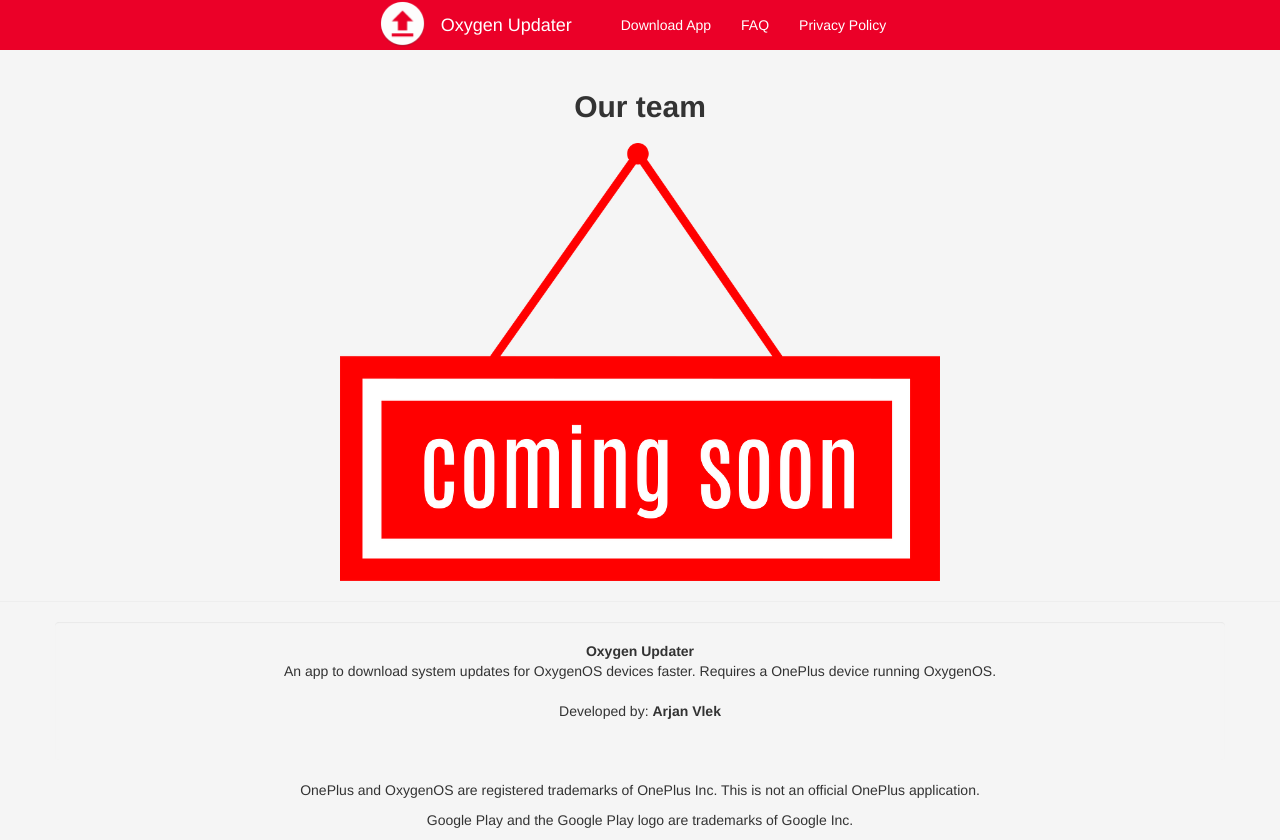
After one commit to OneNormalUsername/oxygen-updater-backend, a PHP site: page /team.php in a window 1280 px wide. The commit adds this page. Run offline with PHP 8.4, Linux system fonts and the light colour scheme.

Commit message:
Added placeholder page for /team page
- The new team's website will go live on their new server,
but users may already land on this page when the redesigned app
launches. The placeholder prevents Apache's 404 page from being
shown to those people.

```diff
--- /dev/null
+++ b/team.php
@@ -0,0 +1,156 @@
+<!DOCTYPE html>
+<html>
+<head>
+    <?php
+    require_once 'base.php';
+
+    // Localize the page.
+    $lang_ = isset($_SERVER['HTTP_ACCEPT_LANGUAGE']) ? substr($_SERVER['HTTP_ACCEPT_LANGUAGE'], 0, 2) : 'en';
+    require_once getTextFileToInclude($lang_, isset($_GET['lang']) ? $_GET['lang'] : null);
+    ?>
+
+    <!-- Description and keywords -->
+    <meta charset="utf-8">
+    <meta http-equiv="X-UA-Compatible" content="IE=edge">
+    <meta name="viewport" content="width=device-width, initial-scale=1">
+    <meta name="description" content="View information about the team behind the Oxygen Updater app">
+    <meta name="keywords" content="Team,Oxygen,OnePlus,OxygenOS,OS,Android,AndroidOS,System,Update,Systemupdate,OTA,Flash,Download,Faster,App">
+    <meta name="author" content="Arjan Vlek">
+
+    <!-- Page title -->
+    <title><?php text('TEAM_PAGE_TITLE') ?></title>
+
+    <!-- Favicon -->
+    <link rel="apple-touch-icon" sizes="57x57" href="/img/favicon/apple-icon-57x57.png">
+    <link rel="apple-touch-icon" sizes="60x60" href="/img/favicon/apple-icon-60x60.png">
+    <link rel="apple-touch-icon" sizes="72x72" href="/img/favicon/apple-icon-72x72.png">
+    <link rel="apple-touch-icon" sizes="76x76" href="/img/favicon/apple-icon-76x76.png">
+    <link rel="apple-touch-icon" sizes="114x114" href="/img/favicon/apple-icon-114x114.png">
+    <link rel="apple-touch-icon" sizes="120x120" href="/img/favicon/apple-icon-120x120.png">
+    <link rel="apple-touch-icon" sizes="144x144" href="/img/favicon/apple-icon-144x144.png">
+    <link rel="apple-touch-icon" sizes="152x152" href="/img/favicon/apple-icon-152x152.png">
+    <link rel="apple-touch-icon" sizes="180x180" href="/img/favicon/apple-icon-180x180.png">
+    <link rel="icon" type="image/png" sizes="192x192"  href="/img/favicon/android-icon-192x192.png">
+    <link rel="icon" type="image/png" sizes="32x32" href="/img/favicon/favicon-32x32.png">
+    <link rel="icon" type="image/png" sizes="96x96" href="/img/favicon/favicon-96x96.png">
+    <link rel="icon" type="image/png" sizes="16x16" href="/img/favicon/favicon-16x16.png">
+    <link rel="manifest" href="/manifest.json">
+    <meta name="msapplication-TileColor" content="#ffffff">
+    <meta name="msapplication-TileImage" content="/img/favicon/ms-icon-144x144.png">
+    <meta name="theme-color" content="#ffffff">
+
+    <!-- Stylesheets -->
+    <link rel="stylesheet"
+          href="https://maxcdn.bootstrapcdn.com/bootstrap/3.3.7/css/bootstrap.min.css"
+          integrity="sha384-BVYiiSIFeK1dGmJRAkycuHAHRg32OmUcww7on3RYdg4Va+PmSTsz/K68vbdEjh4u"
+          crossorigin="anonymous">
+
+    <link rel="stylesheet" href="css/style.css">
+    <link rel="stylesheet" href="css/faq.css">
+
+    <!-- Javascript -->
+    <script src="https://code.jquery.com/jquery-1.12.4.min.js"
+            integrity="sha256-ZosEbRLbNQzLpnKIkEdrPv7lOy9C27hHQ+Xp8a4MxAQ="
+            crossorigin="anonymous"></script>
+
+    <script src="https://maxcdn.bootstrapcdn.com/bootstrap/3.3.7/js/bootstrap.min.js"
+            integrity="sha384-Tc5IQib027qvyjSMfHjOMaLkfuWVxZxUPnCJA7l2mCWNIpG9mGCD8wGNIcPD7Txa"
+            crossorigin="anonymous"></script>
+
+    <!-- HTML5 shim and Respond.js for IE8 support of HTML5 elements and media queries -->
+    <!-- WARNING: Respond.js doesn't work if you view the page via file:// -->
+    <!--[if lt IE 9]>
+    <script src="https://oss.maxcdn.com/html5shiv/3.7.2/html5shiv.min.js"></script>
+    <script src="https://oss.maxcdn.com/respond/1.4.2/respond.min.js"></script>
+    <![endif]-->
+</head>
+<body>
+<!-- Top navigation bar -->
+<nav>
+    <div class="container-fluid text-center">
+        <!-- Expand navigation bar icon (≡) -->
+        <div class="navbar-header">
+            <button type="button" class="navbar-toggle" data-toggle="collapse" data-target="#bs-navbar-collapse-1">
+
+                <span class="sr-only"><?php text("TOGGLE_NAVIGATION") ?></span>
+                <span class="icon-bar"></span>
+                <span class="icon-bar"></span>
+                <span class="icon-bar"></span>
+            </button>
+
+            <!-- Logo -->
+            <img src="./img/app_icon_small-min.png" class="pull-left logo" alt="Logo">
+
+            <!-- App name -->
+            <a class="font-white navbar-brand" href="/"><?php text("APP_NAME") ?></a>
+        </div>
+
+        <!-- Navigation bar items (Download App and FAQ) -->
+        <div class="collapse navbar-collapse" id="bs-navbar-collapse-1">
+            <ul class="nav navbar-nav">
+                <li>
+                    <a class="font-white" href="https://play.google.com/store/apps/details?id=com.arjanvlek.oxygenupdater<?php text('DOWNLOAD_APP_URL_SUFFIX') ?>">
+                        <?php text("DOWNLOAD_APP") ?>
+                    </a>
+                </li>
+                <li>
+                    <a class="font-white" href="/faq"><?php text("FAQ") ?></a>
+                </li>
+                <li>
+                    <a class="font-white" href="/legal"><?php text("PRIVACY_POLICY") ?></a>
+                </li>
+            </ul>
+        </div>
+        <!-- /.navbar-collapse -->
+    </div>
+    <!-- /.container-fluid -->
+</nav>
+
+<!-- Title -->
+<div class="grey-box">
+    <h2 class="text-center"><?php text('TEAM_PAGE_SUBTITLE')?></h2>
+</div>
+
+<!-- "Coming soon" banner -->
+<div class="container" style="margin-top: -30px !important">
+    <div class="row">
+        <div class="col-xs-12 col-sm-12 col-md-10 col-lg-8 col-md-offset-1 col-lg-offset-2" style="text-align: center;">
+            <!-- https://pixabay.com/vectors/coming-soon-sign-board-3008776/ -->
+            <img src="img/coming_soon.png" style="width: 80%; max-height: 500px;"/>
+        </div>
+    </div>
+</div>
+
+<hr>
+
+<!-- Info about app -->
+<div class="container well">
+    <div class="row">
+        <div class="col-xs-12 col-sm-12 col-md-12 col-lg-12">
+            <div class="text-center">
+                <address>
+                    <strong><?php text('APP_NAME') ?></strong><br>
+                    <?php text('FOOTER_DESCRIPTION') ?>
+                </address>
+                <address>
+                    <?php text('FOOTER_DEVELOPED_BY') ?>
+                    <strong><?php text('AUTHOR_NAME') ?></strong><br>
+                </address>
+            </div>
+        </div>
+    </div>
+</div>
+
+<!-- Legal notice -->
+<footer class="text-center">
+    <div class="container">
+        <div class="row">
+            <div class="col-xs-12">
+                <p><?php text('FOOTER_LEGAL_ONEPLUS') ?></p>
+                <p><?php text('FOOTER_LEGAL_GOOGLE') ?></p>
+            </div>
+        </div>
+    </div>
+</footer>
+</body>
+</html>
--- a/texts.en.php
+++ b/texts.en.php
@@ -86,3 +86,7 @@
 $contents["FAQ_CATEGORY_NAME_DB_COLUMN"] = "english_category_name";
 $contents["FAQ_ITEM_TITLE_DB_COLUMN"] = "english_title";
 $contents["FAQ_ITEM_BODY_DB_COLUMN"] = "english_body";
+
+// Team page: Title
+$contents["TEAM_PAGE_TITLE"] = "Our team - Oxygen Updater";
+$contents["TEAM_PAGE_SUBTITLE"] = "Our team";
--- a/texts.fr.php
+++ b/texts.fr.php
@@ -86,3 +86,7 @@
 $contents["FAQ_CATEGORY_NAME_DB_COLUMN"] = "french_category_name";
 $contents["FAQ_ITEM_TITLE_DB_COLUMN"] = "french_title";
 $contents["FAQ_ITEM_BODY_DB_COLUMN"] = "french_body";
+
+// Team page: Title
+$contents["TEAM_PAGE_TITLE"] = "Notre équipe - Oxygen Updater";
+$contents["TEAM_PAGE_SUBTITLE"] = "Notre équipe";
--- a/texts.nl.php
+++ b/texts.nl.php
@@ -85,3 +85,7 @@
 $contents["FAQ_CATEGORY_NAME_DB_COLUMN"] = "dutch_category_name";
 $contents["FAQ_ITEM_TITLE_DB_COLUMN"] = "dutch_title";
 $contents["FAQ_ITEM_BODY_DB_COLUMN"] = "dutch_body";
+
+// Team page: Title
+$contents["TEAM_PAGE_TITLE"] = "Ons team - Oxygen Updater";
+$contents["TEAM_PAGE_SUBTITLE"] = "Ons team";
```
Also changed, not shown: .htaccess, img/coming_soon.png (added).
